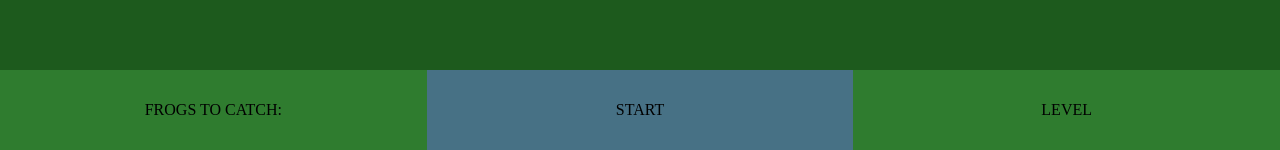
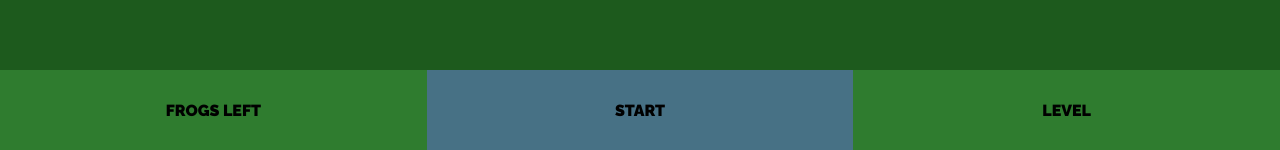
Before and after one commit to idanSaban/catch-the-frogs, a website: page dist/index.html in a window 1280 px wide. Shown: the part 650-800 px from the top of the page. Drawn offline with nearby package versions, Linux system fonts and the light colour scheme.

Commit message:
change font

```diff
--- a/dist/index.html
+++ b/dist/index.html
@@ -7,6 +7,7 @@
     <title>CATCH A FROG</title>
     <meta name="viewport" content="width=device-width, initial-scale=1">
     <script src="https://ajax.googleapis.com/ajax/libs/jquery/3.3.1/jquery.min.js"></script>
+    <link href="https://fonts.googleapis.com/css?family=Raleway:900" rel="stylesheet">
     <link rel="stylesheet" href="https://use.fontawesome.com/releases/v5.5.0/css/all.css" integrity="sha384-B4dIYHKNBt8Bc12p+WXckhzcICo0wtJAoU8YZTY5qE0Id1GSseTk6S+L3BlXeVIU"
         crossorigin="anonymous">
 
@@ -19,7 +20,7 @@
         <div id="header"></div>
         <div id="game"></div>
         <div id="footer">
-            <div id="frogsLeft" class="green">FROGS TO CATCH:</div>
+            <div id="frogsLeft" class="green">FROGS LEFT</div>
             <div id="start" class="purple">START</div>
             <div id="level" class="green">LEVEL </div>
         </div>
--- a/dist/style.css
+++ b/dist/style.css
@@ -1,5 +1,6 @@
 body {
     margin: 0;
+    font-family: 'Raleway', sans-serif;
 }
 
 #container {
```
